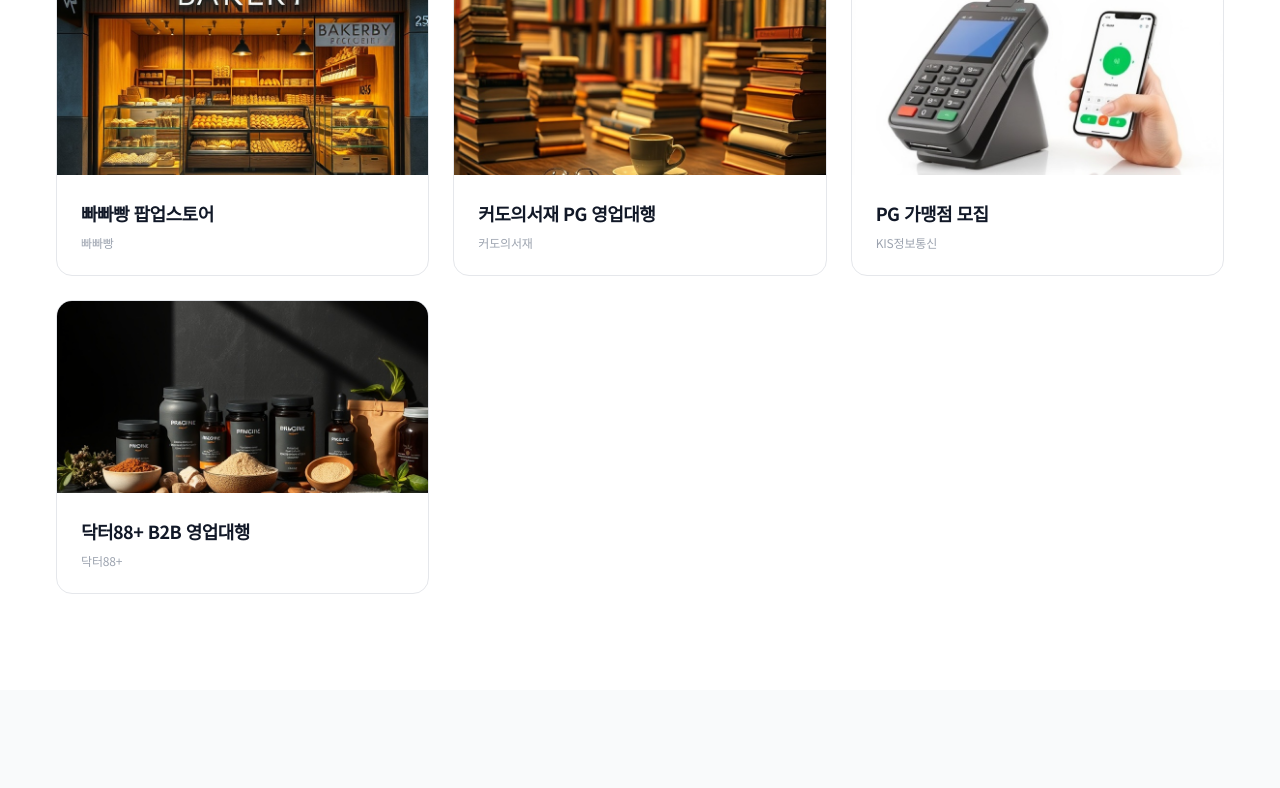
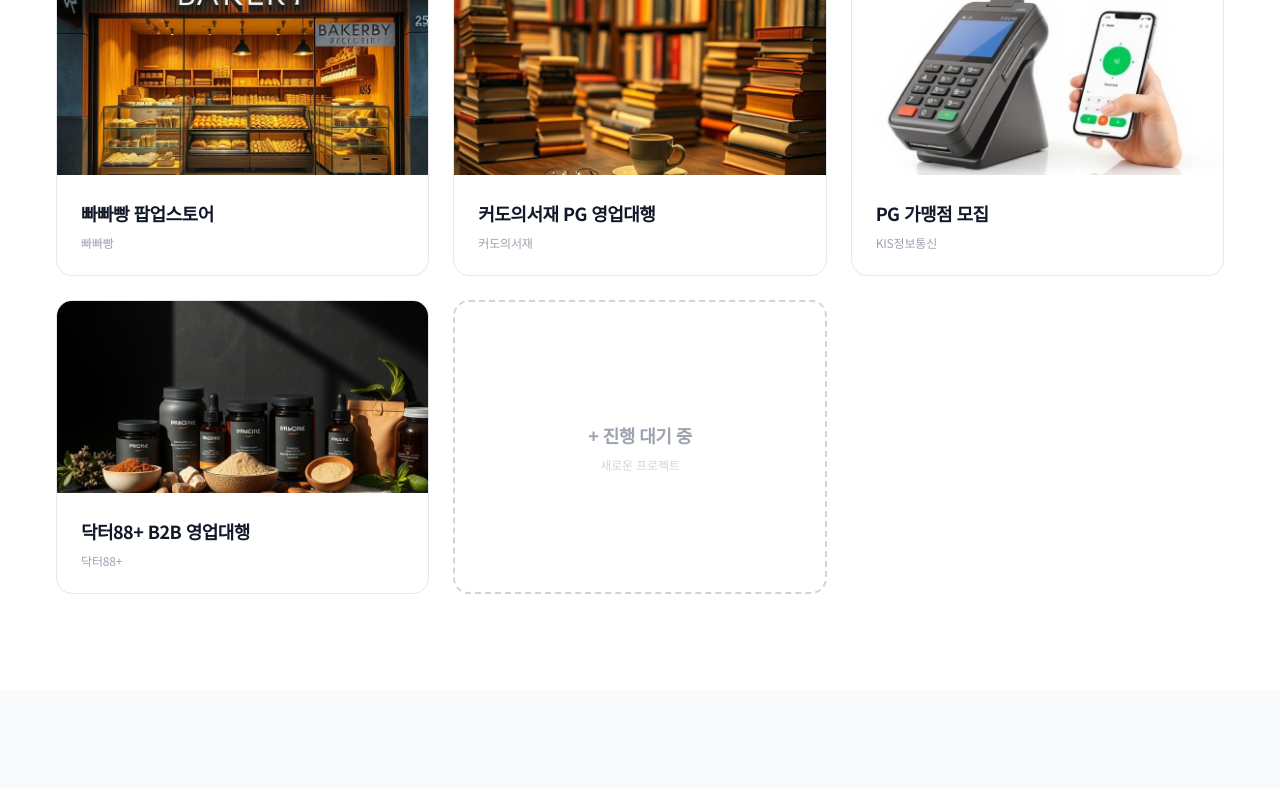
Before and after one commit to longbe00-mj/hompage_kl, a Next.js app: page /portfolio in a window 1280 px wide. Shown: the part 1707-2495 px from the top of the page. Built offline with nearby package versions, Linux system fonts and the light colour scheme.

Commit message:
feat: add waiting project placeholder to portfolio gallery
- Add '+진행 대기 중' item with dashed border style
- Display placeholder for upcoming projects without images

```diff
--- a/src/app/portfolio/page.tsx
+++ b/src/app/portfolio/page.tsx
@@ -162,14 +162,23 @@ export default function PortfolioPage() {
                 { id: 4, title: '커도의서재 PG 영업대행', client: '커도의서재', image: '/images/portfolio/portfolio-4.jpg' },
                 { id: 5, title: 'PG 가맹점 모집', client: 'KIS정보통신', image: '/images/portfolio/portfolio-5.jpg' },
                 { id: 6, title: '닥터88+ B2B 영업대행', client: '닥터88+', image: '/images/portfolio/portfolio-6.jpg' },
+                { id: 7, title: '+ 진행 대기 중', client: '새로운 프로젝트', image: null, waiting: true },
               ].map((item) => (
                 <div
                   key={item.id}
-                  className="bg-white rounded-2xl overflow-hidden border border-gray-200 hover:shadow-lg transition-shadow group"
+                  className={item.waiting ? "bg-white rounded-2xl overflow-hidden border-2 border-dashed border-gray-300 flex items-center justify-center group" : "bg-white rounded-2xl overflow-hidden border border-gray-200 hover:shadow-lg transition-shadow group"}
+                  style={item.waiting ? { minHeight: '280px' } : {}}
                 >
+                  {item.waiting ? (
+                    <div className="p-6 text-center">
+                      <h3 className="text-lg font-bold text-gray-400 mb-2">{item.title}</h3>
+                      <p className="text-xs text-gray-300">{item.client}</p>
+                    </div>
+                  ) : (
+                    <>
                       <div className="relative h-48 overflow-hidden bg-gray-200">
                         <img
-                      src={item.image}
+                          src={item.image!}
                           alt={item.title}
                           className="w-full h-full object-cover group-hover:scale-105 transition-transform duration-300"
                         />
@@ -178,6 +187,8 @@ export default function PortfolioPage() {
                         <h3 className="text-lg font-bold text-gray-900 mb-2">{item.title}</h3>
                         <p className="text-xs text-gray-400">{item.client}</p>
                       </div>
+                    </>
+                  )}
                 </div>
               ))}
             </div>
```
Lines whose indentation alone changed are shown as unchanged.
